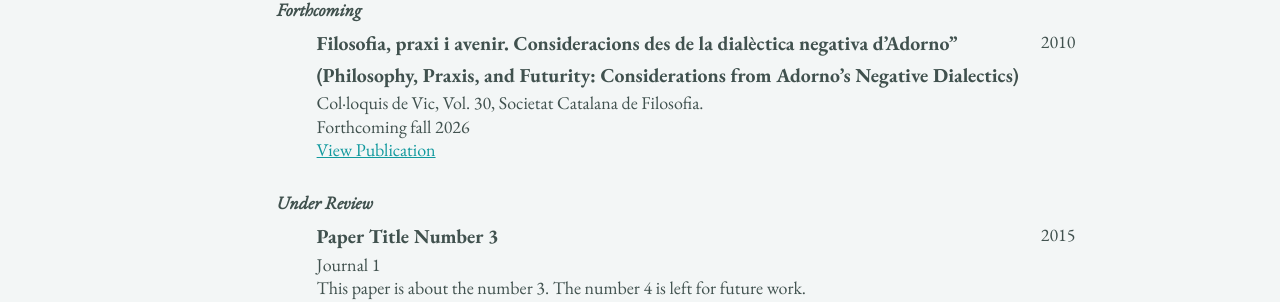
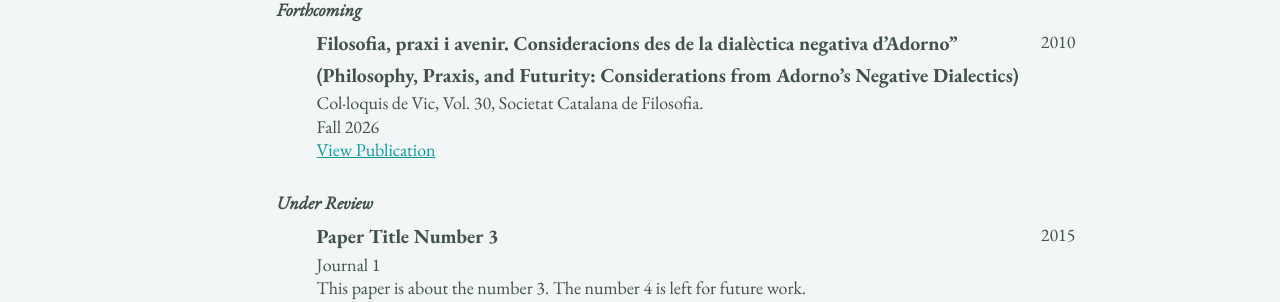
Before and after one commit to epujol90/epujol90.github.io, a Jekyll site: the page built from _pages/cv-json.md, in a window 1280 px wide and 900 px high, scrolled down 1322 px. Shown: the part 145-447 px from the top of the window. Built offline with Jekyll 4.4.1, drawn with Linux system fonts in a browser that asks for light colours; a script bundle is joined from its source files by our own code; library files that are not in the unit come from our copies.

Commit message:
Update cv.json

```diff
--- a/_data/cv.json
+++ b/_data/cv.json
@@ -97,8 +97,8 @@
       "name": "Filosofia, praxi i avenir. Consideracions des de la dialèctica negativa d’Adorno” (Philosophy, Praxis, and Futurity: Considerations from Adorno’s Negative Dialectics)",
       "publisher": "Col·loquis de Vic, Vol. 30, Societat Catalana de Filosofia.",
       "releaseDate": "2010-10-01",
-      "website": "",
-      "summary": "Forthcoming fall 2026",
+      "website": "https://www.raco.cat/index.php/ColloquisVic",
+      "summary": "Fall 2026",
       "category": "Forthcoming"
     },
     {
```
